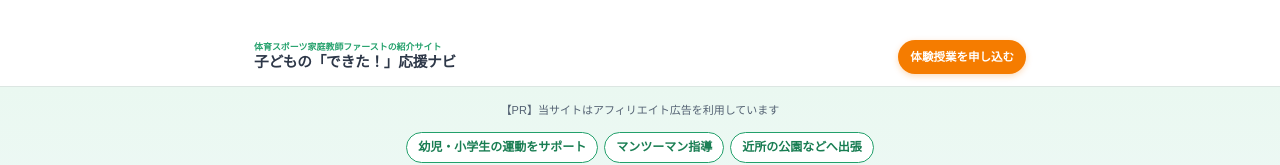
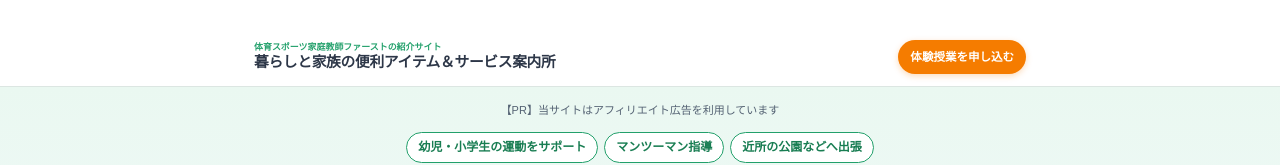
Before and after one commit to Chizmo-byte/myshop, a plain HTML site: page index.html in a window 1280 px wide. Shown: the top 165 px of the page. Drawn offline with Linux system fonts and the light colour scheme.

Commit message:
Update index.html

```diff
--- a/index.html
+++ b/index.html
@@ -4,15 +4,15 @@
   <meta charset="UTF-8">
   <meta name="viewport" content="width=device-width, initial-scale=1.0">
 　<meta name="google-site-verification" content="rho9ZuYvhUNs5tkPMNWwIAT4YTGsJF6OFr8W7ThPsDk" />
-  <title>体育スポーツ家庭教師ファーストの体験案内｜子どもの「できた！」応援ナビ</title>
+  <title>体育スポーツ家庭教師ファーストの体験案内｜暮らしと家族の便利アイテム＆サービス案内所</title>
   <meta name="description" content="「運動が苦手…」「逆上がりやかけっこがうまくできない」とお悩みのお子様へ。体育スポーツ家庭教師ファーストの出張型マンツーマン指導について、特徴・体験申し込みの流れ・確認事項をご紹介します。">
   <meta name="keywords" content="体育家庭教師,スポーツ家庭教師,マンツーマン指導,かけっこ,逆上がり,縄跳び,水泳,運動苦手,小学生,幼児,出張指導">
 
-  <meta property="og:title" content="体育スポーツ家庭教師ファーストの体験案内｜子どもの「できた！」応援ナビ">
+  <meta property="og:title" content="体育スポーツ家庭教師ファーストの体験案内｜暮らしと家族の便利アイテム＆サービス案内所">
   <meta property="og:description" content="お子様のペースに合わせた出張型マンツーマン体育指導をご紹介。サービスの特徴や体験申し込みの流れ、事前に確認しておきたいポイントをまとめました。">
   <meta property="og:type" content="website">
   <meta property="og:locale" content="ja_JP">
-  <meta property="og:site_name" content="子どもの「できた！」応援ナビ">
+  <meta property="og:site_name" content="暮らしと家族の便利アイテム＆サービス案内所">
 
   <!-- FAQ本文と内容を一致させています。本文変更時は併せて更新してください。 -->
   <script type="application/ld+json">
@@ -926,7 +926,7 @@
       <div class="header-inner">
         <div class="brand-logo">
           <span class="brand-sub">体育スポーツ家庭教師ファーストの紹介サイト</span>
-          <span class="brand-name">子どもの「できた！」応援ナビ</span>
+          <span class="brand-name">暮らしと家族の便利アイテム＆サービス案内所</span>
         </div>
 
         <!-- 提携承認後、利用可能なA8広告リンクへ差し替えてください。 -->
@@ -1411,7 +1411,7 @@
   <footer class="site-footer">
     <div class="container">
       <p class="footer-company">
-        サイト運営：子どもの「できた！」応援ナビ 運営事務局
+        サイト運営：暮らしと家族の便利アイテム＆サービス案内所
       </p>
 
       <p class="footer-note">
@@ -1427,7 +1427,7 @@
         <div class="footer-policy-body">
           <p>
             <strong>【サイト運営者について】</strong><br>
-            当サイトは、子どもの「できた！」応援ナビ 運営事務局が運営するサービス紹介サイトです。
+            当サイトは、暮らしと家族の便利アイテム＆サービス案内所 運営事務局が運営するサービス紹介サイトです。
             体験授業の申し込み受付、契約、指導、サービス提供は行っていません。
             サービスに関するお問い合わせは、公式サイトの窓口をご利用ください。
           </p>
@@ -1478,7 +1478,7 @@
         </div>
       </details>
 
-      <p>&copy; 2026 子どもの「できた！」応援ナビ</p>
+      <p>&copy; 2026 暮らしと家族の便利アイテム＆サービス案内所</p>
     </div>
   </footer>
 
```
